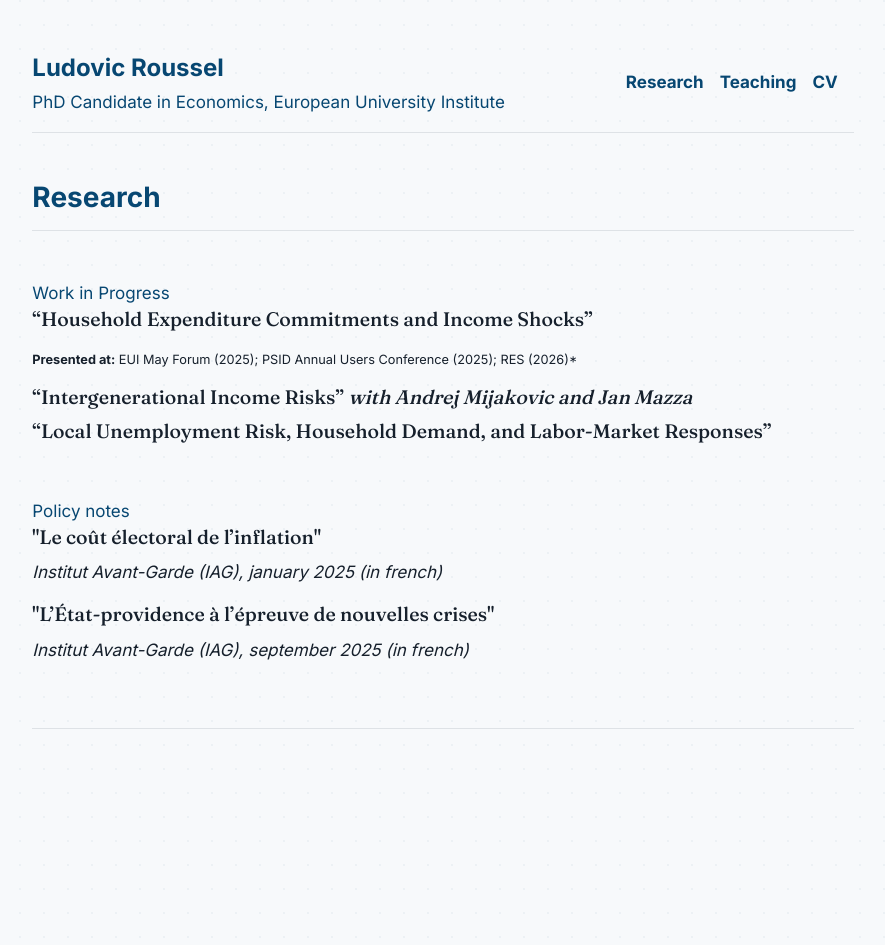
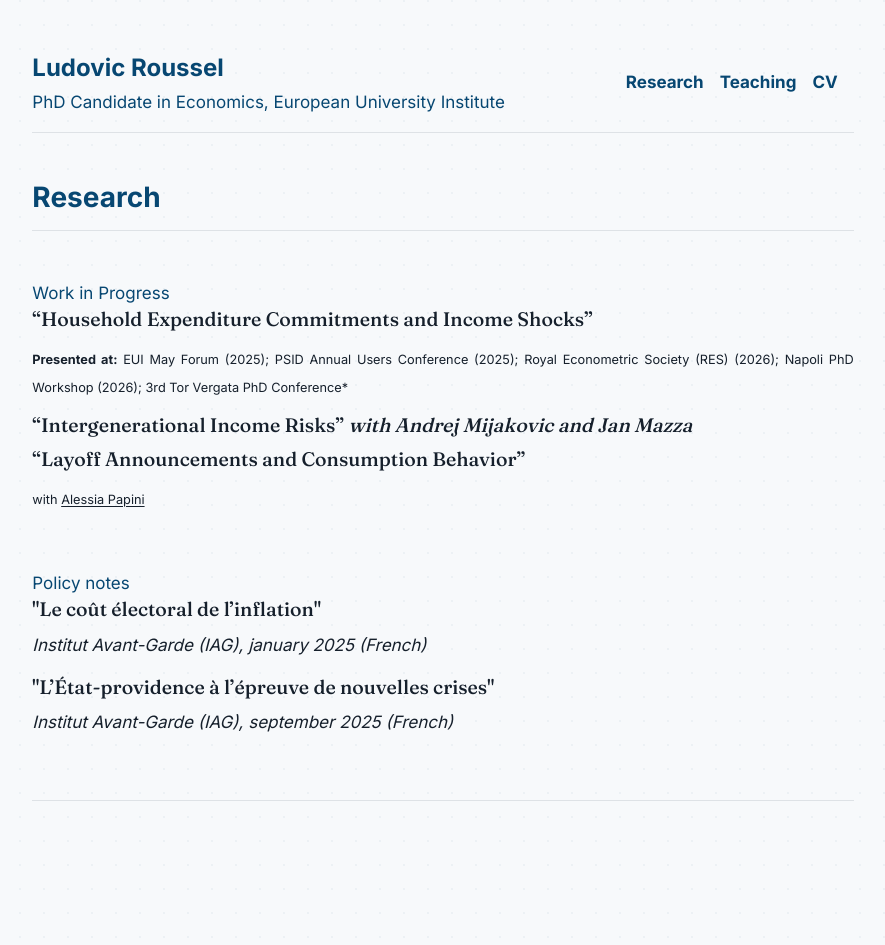
Before and after one commit to LudovicRoussel/ludovicroussel.github.io, a Jekyll site: the page built from Research/Research.md, in a window 1280 px wide. Shown: the whole page, without its empty margins (197-1082 px from the left). Built offline with Jekyll 4.4.1, drawn with Linux system fonts in a browser that asks for light colours; before the commit the page ends 900 px from its top, so only the background shows below that.

Commit message:
Update research presentations and policy notes

```diff
--- a/Research/Research.md
+++ b/Research/Research.md
@@ -12,7 +12,7 @@ title: "Research"
 
 <p align="justify">
 <sub>
-<b>Presented at:</b> EUI May Forum (2025); PSID Annual Users Conference (2025); RES (2026)*
+<b>Presented at:</b> EUI May Forum (2025); PSID Annual Users Conference (2025); Royal Econometric Society (RES) (2026); Napoli PhD Workshop (2026); 3rd Tor Vergata PhD Conference*
 </sub>
 </p>
 
@@ -31,8 +31,14 @@ title: "Research"
 
 
 <div class="paper-title">
-“Local Unemployment Risk, Household Demand, and Labor-Market Responses”
+“Layoff Announcements and Consumption Behavior”
 </div>
+
+<p align="justify">
+<sub>
+with <a href="https://alessiapapini.github.io/my-website/" target="_blank">Alessia Papini</a>
+</sub>
+</p>
 
 
 &nbsp;
@@ -47,7 +53,7 @@ title: "Research"
 </div>
 
 <p>
-<em>Institut Avant-Garde (IAG), january 2025 (in french)</em>
+<em>Institut Avant-Garde (IAG), january 2025 (French)</em>
 </p>
 
 <div class="paper-title">
@@ -57,5 +63,5 @@ title: "Research"
 </div>
 
 <p>
-<em>Institut Avant-Garde (IAG), september 2025 (in french)</em>
+<em>Institut Avant-Garde (IAG), september 2025 (French)</em>
 </p>
```
Also changed, not shown: index.md (+5 -4 lines).
